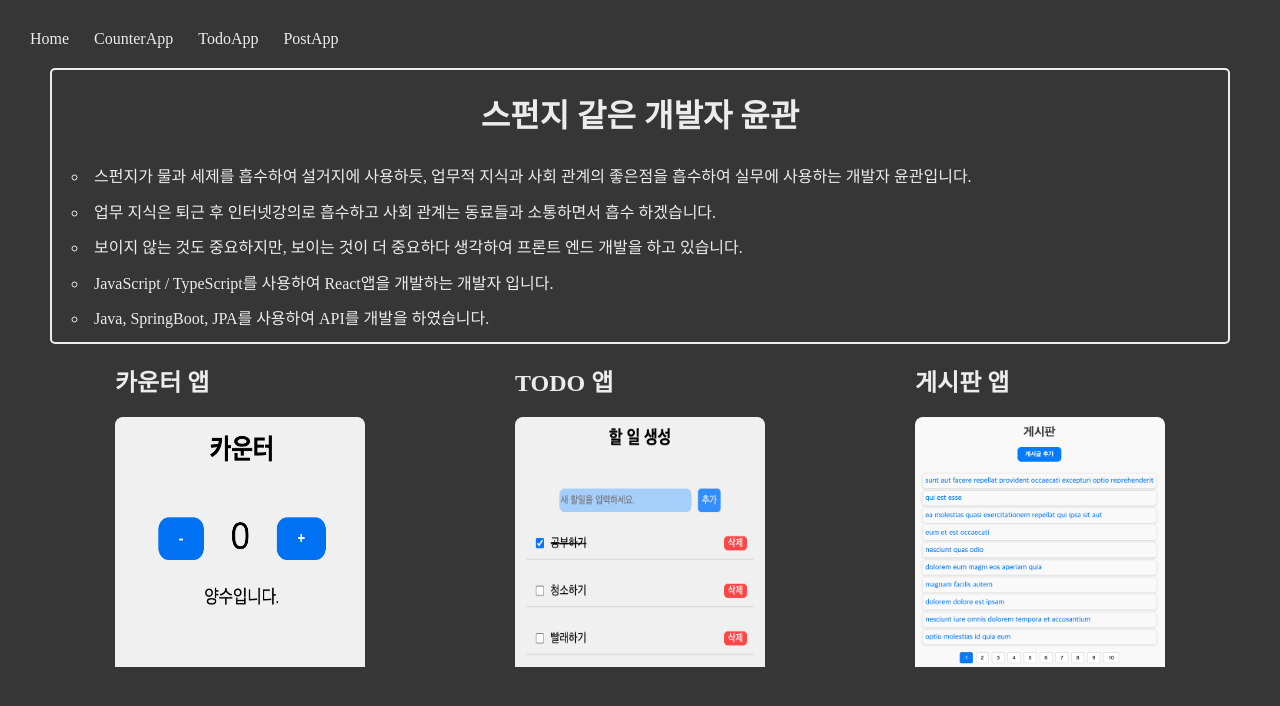
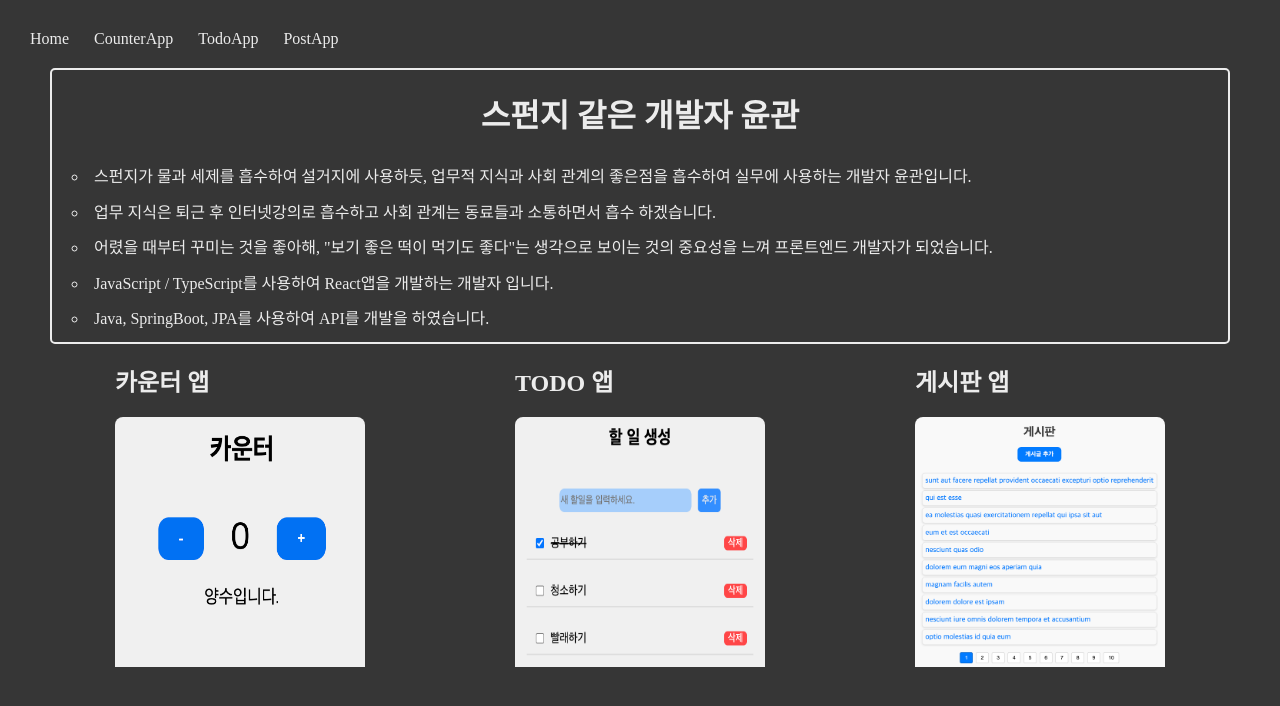
Before and after one commit to Dominico-Yoon/my-portfolio, a Next.js app: page / in a window 1280 px wide. Shown: the top 706 px of the page. Built offline with nearby package versions, Linux system fonts and the light colour scheme.

Commit message:
20240814 - feat: 자기소개 수정

```diff
--- a/app/page.tsx
+++ b/app/page.tsx
@@ -16,8 +16,8 @@ export default function Home() {
           소통하면서 흡수 하겠습니다.
         </li>
         <li>
-          보이지 않는 것도 중요하지만, 보이는 것이 더 중요하다 생각하여 프론트
-          엔드 개발을 하고 있습니다.
+          어렸을 때부터 꾸미는 것을 좋아해, "보기 좋은 떡이 먹기도 좋다"는
+          생각으로 보이는 것의 중요성을 느껴 프론트엔드 개발자가 되었습니다.
         </li>
         <li>
           JavaScript / TypeScript를 사용하여 React앱을 개발하는 개발자 입니다.
```
